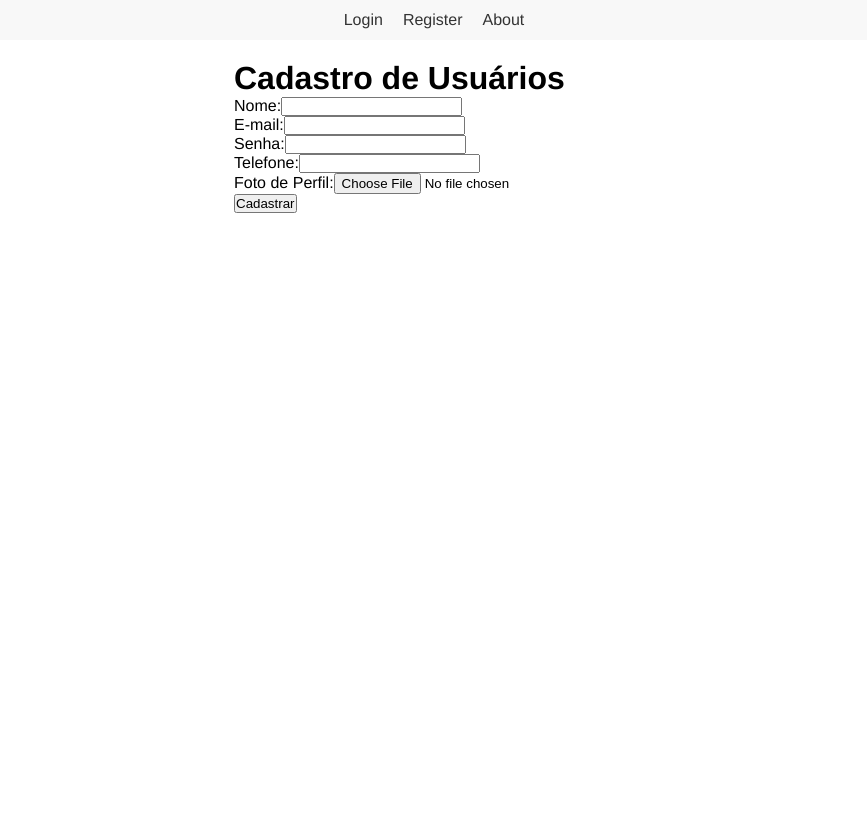
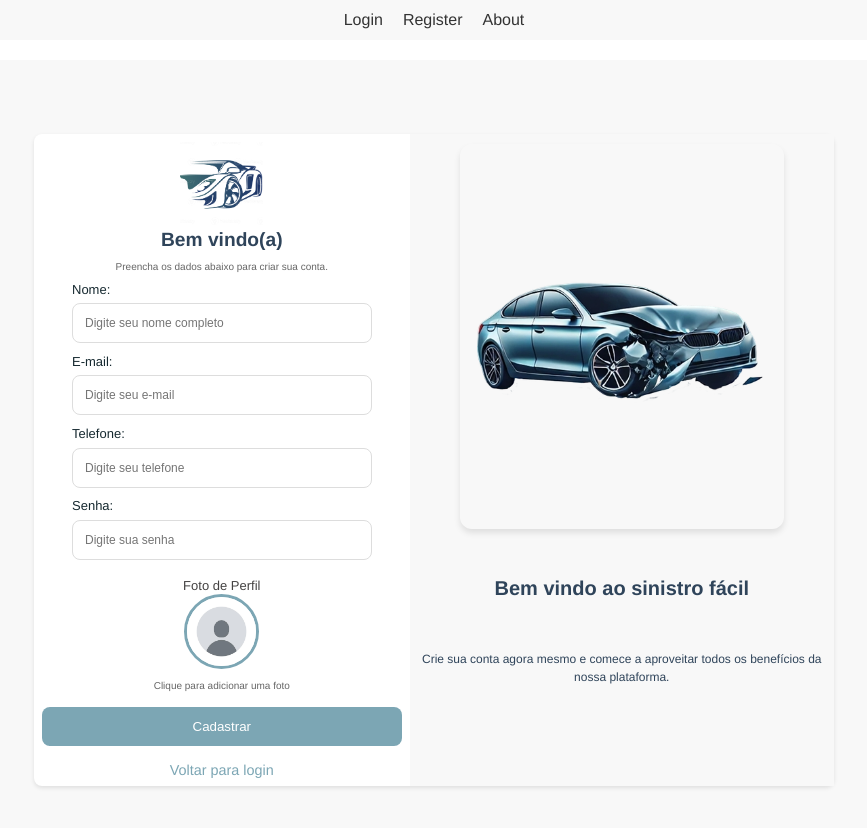
Before and after one commit to Guilhermebattista/Sinistro-facil, a Vue app: page /#/register in a window 1280 px wide. Shown: the top 828 px of the page, without its empty margins (206-1073 px from the left). Before the commit the page ends 800 px from the top, so only its background shows below. Built offline with nearby package versions, Linux system fonts and the light colour scheme.

Commit message:
Adicionei a pagina de cadastro de usuários

```diff
--- a/src/components/ForgotPassword.vue
+++ b/src/components/ForgotPassword.vue
@@ -93,12 +93,18 @@
     cursor: pointer;
     width: 100%;
     font-weight: bold;
+    transition: background-color 0.2s;
   }
 
   button:hover {
-    background-color: #36a374; /* Cor ao passar o mouse */
-    color: #f0f0f0;
+    background-color: #6b95a3;
+    color: #ffff; /* Cor ao passar o mouse */
+
   }
+  button:disabled {
+  opacity: 0.7;
+  cursor: not-allowed;
+}
 
   .link-container {
     margin-top: 20px;
--- a/src/components/Register.vue
+++ b/src/components/Register.vue
@@ -1,35 +1,126 @@
 <template>
+  <div class="page-container">
     <div class="registration">
-      <h1>Cadastro de Usuários</h1>
-      <form @submit.prevent="registerUser">
-        <div>
+      <!-- Seção do Formulário -->
+      <div class="form-section">
+        <div class="header">
+          <meta name="viewport" content="width=device-width, initial-scale=1, maximum-scale=1.1">
+          <img src="../assets/image.png" alt="Logo" class="logo" />
+          <h1 class="title">Bem vindo(a)</h1>
+          <p class="subtitle">Preencha os dados abaixo para criar sua conta.</p>
+        </div>
+
+        <form @submit.prevent="registerUser" class="form">
+          <!-- Dados Pessoais -->
+          <div class="input-group">
             <label for="name">Nome:</label>
-          <input type="text" v-model="user.name" required />
+            <input
+              id="name"
+              type="text"
+              v-model="user.name"
+              required
+              placeholder="Digite seu nome completo"
+              class="input"
+            />
           </div>
-        <div>
+
+          <div class="input-group">
             <label for="email">E-mail:</label>
-          <input type="email" v-model="user.email" required />
+            <input
+              id="email"
+              type="email"
+              v-model="user.email"
+              required
+              placeholder="Digite seu e-mail"
+              class="input"
+            />
           </div>
-        <div>
+
+          <div class="input-group">
+            <label for="phone">Telefone:</label>
+            <input
+              id="phone"
+              type="tel"
+              v-model="user.phone"
+              required
+              placeholder="Digite seu telefone"
+              class="input"
+              v-mask="'(##) #####-####'"
+            />
+          </div>
+
+          <div class="input-group">
             <label for="password">Senha:</label>
-          <input type="password" v-model="user.password" required />
+            <input
+              id="password"
+              type="password"
+              v-model="user.password"
+              required
+              placeholder="Digite sua senha"
+              class="input"
+            />
           </div>
-        <div>
-          <label for="phone">Telefone:</label>
-          <input type="text" v-model="user.phone" required />
+
+          <!-- Upload de Foto -->
+          <div class="profile-section">
+            <label class="text-perfil">Foto de Perfil</label>
+            <div class="profile-upload">
+              <div class="profile-preview" @click="triggerFileInput">
+                <img
+                  :src="profilePictureUrl || defaultProfilePicture"
+                  alt="Foto de Perfil"
+                  class="preview-image"
+                />
+                <div class="overlay">
+                  <span class="upload-icon">📷</span>
                 </div>
-        <div>
-          <label for="profilePicture">Foto de Perfil:</label>
-          <input type="file" @change="onFileChange" />
               </div>
-        <button type="submit">Cadastrar</button>
+              <input
+                type="file"
+                id="profilePicture"
+                ref="fileInput"
+                @change="onFileChange"
+                accept="image/*"
+                class="file-input"
+              />
+              <p class="upload-text" v-if="!profilePictureUrl">
+                Clique para adicionar uma foto
+              </p>
+            </div>
+          </div>
+
+          <!-- Botão e Mensagens -->
+          <div class="form-actions">
+            <p v-if="errorMessage" class="error-message">{{ errorMessage }}</p>
+            <button type="submit" class="submit-button">
+              {{ isLoading ? 'Cadastrando...' : 'Cadastrar' }}
+            </button>
+            <router-link to="/" class="login-link">
+              Voltar para login
+            </router-link>
+          </div>
         </form>
-      <p v-if="errorMessage" class="error">{{ errorMessage }}</p>
+      </div>
+
+      <!-- Seção da Imagem -->
+      <div class="image-section">
+        <div class="image-container">
+          <img src="../assets/cadastro.png" alt="Carro com sinistro" class="feature-image" />
+          <div class="image-text">
+            <h2 class="image-title">Bem vindo ao sinistro fácil</h2>
+            <p class="image-description">
+              Crie sua conta agora mesmo e comece a aproveitar todos os benefícios da nossa plataforma.
+            </p>
+          </div>
+        </div>
+      </div>
+    </div>
   </div>
 </template>
 
 <script>
 export default {
+  name: 'RegistrationPage',
   data() {
     return {
       user: {
@@ -39,26 +130,69 @@
         phone: '',
       },
       profilePicture: null,
+      profilePictureUrl: '',
       errorMessage: '',
-      };
+      isLoading: false,
+      defaultProfilePicture: require('../assets/user.jpg'),
+    }
   },
   methods: {
+    triggerFileInput() {
+      this.$refs.fileInput.click()
+    },
     onFileChange(event) {
-        this.profilePicture = event.target.files[0];
+      const file = event.target.files[0]
+      if (file) {
+        if (file.size > 5000000) { // 5MB
+          this.errorMessage = 'A imagem deve ter menos que 5MB'
+          return
+        }
+        this.profilePicture = file
+        this.profilePictureUrl = URL.createObjectURL(file)
+      }
     },
-      registerUser() {
-        if (this.validateForm()) {
-          console.log("Usuário cadastrado:", this.user);
-          this.resetForm();
+    async registerUser() {
+      try {
+        if (!this.validateForm()) return
+
+        this.isLoading = true
+        this.errorMessage = ''
+
+        // Simulação de envio para API
+        await new Promise(resolve => setTimeout(resolve, 1000))
+
+        // Aqui você implementaria a chamada real para sua API
+        console.log('Dados do cadastro:', {
+          ...this.user,
+          profilePicture: this.profilePicture
+        })
+
+        this.resetForm()
+        // Redirecionar ou mostrar mensagem de sucesso
+      } catch (error) {
+        this.errorMessage = 'Erro ao realizar cadastro. Tente novamente.'
+        console.error(error)
+      } finally {
+        this.isLoading = false
       }
     },
     validateForm() {
       if (!this.user.name || !this.user.email || !this.user.password || !this.user.phone) {
-          this.errorMessage = "Todos os campos são obrigatórios.";
-          return false;
+        this.errorMessage = 'Todos os campos são obrigatórios.'
+        return false
       }
-        this.errorMessage = '';
-        return true;
+      if (!this.validateEmail(this.user.email)) {
+        this.errorMessage = 'E-mail inválido.'
+        return false
+      }
+      if (this.user.password.length < 6) {
+        this.errorMessage = 'A senha deve ter no mínimo 6 caracteres.'
+        return false
+      }
+      return true
+    },
+    validateEmail(email) {
+      return /^[^\s@]+@[^\s@]+\.[^\s@]+$/.test(email)
     },
     resetForm() {
       this.user = {
@@ -66,19 +200,300 @@
         email: '',
         password: '',
         phone: '',
-        };
-        this.profilePicture = null;
+      }
+      this.profilePicture = null
+      this.profilePictureUrl = ''
+      this.errorMessage = ''
     },
   },
-  };
+}
 </script>
 
 <style scoped>
+
+.page-container {
+  min-height: 100vh;
+  width: 100%;
+  background-color: #f8f8f8;
+  display: flex;
+  align-items: center;
+  justify-content: center;
+  padding: 0.7rem;
+  border-radius: 10px;
+}
+
 .registration {
+  display: flex;
+  min-height: 320px;
+  width: 800px;
+  max-width: 800px;
+  background: #ffff;
+  border-radius: 8px;
+  box-shadow: 0 2px 4px rgba(0, 0, 0, 0.1);
+  overflow: visible;
+}
+
+.form-section {
+  flex: 0.8;
+  height: auto;
+  padding: 0.5rem;
+  max-width: 500px; /* Reduzido significativamente */
+}
+
+
+/* Ajuste para dispositivos móveis */
+@media (max-width: 640px) {
+  .page-container {
+    padding: 1rem;
+    min-height: 100vh;
+  }
+
+  .registration {
+    min-height: auto;
+    height: auto;
+  }
+
+  .form-section {
+    padding: 1.5rem;
+    height: auto;
+  }
+}
+
+.header {
+  text-align: center;
+  margin-bottom: 10px;
+}
+
+
+
+.title {
+  font-size: larger; /* Tamanho da fonte do cabeçalho */
+  margin-bottom: 10px;
+  color: #2f445a;
+}
+
+.subtitle {
+  color: #666;
+  font-size: 10px;
+}
+
+
+
+.input-group {
+  margin-bottom: 0.68rem;
+  padding-left:  30px;
+  padding-right: 30px;
+}
+
+.input-group label {
+  display: block;
+  margin-bottom: 0.4rem;
+  color: #162930;
+  font-size: 13px;
+}
+
+.input {
+  width: 100%;
+  padding: 0.75rem;
+  border: 1px solid #ddd;
+  border-radius: 8px;
+  font-size: 12px;
+  transition: border-color 0.2s;
+}
+
+.input:focus {
+  outline: none;
+  border-color: #7CA6B4;
+  box-shadow: 0 0 0 2px rgba(124, 166, 180, 0.2);
+}
+
+.profile-section {
+  text-align: center;
+  margin: 1rem 0;
+}
+
+.profile-upload {
+  display: flex;
+  flex-direction: column;
+  align-items: center;
+  gap: 0.7rem;
+}
+
+
+.profile-preview {
+  width: 75px;
+  height: 75px;
+  border-radius: 50%;
+  overflow: hidden;
+  border: 3px solid #7CA6B4;
+  cursor: pointer;
+  position: relative;
+}
+
+.preview-image {
+  width: 100%;
+  height: 100%;
+  object-fit: cover;
+}
+.logo {
+  max-width: 23%; /* Ajuste o tamanho do logo conforme necessário */
+  max-height: 20%;
+  margin-bottom: 0px; /* Espaçamento abaixo do logo */
+  margin-top: 0px;
+}
+.overlay {
+  position: absolute;
+  top: 0;
+  left: 0;
+  right: 0;
+  bottom: 0;
+  background: rgba(0, 0, 0, 0.3);
+  display: flex;
+  align-items: center;
+  justify-content: center;
+  opacity: 0;
+  transition: opacity 0.2s;
+}
+
+.profile-preview:hover .overlay {
+  opacity: 1;
+}
+
+.upload-icon {
+  font-size: 1.5rem;
+  color: white;
+}
+
+.file-input {
+  display: none;
+}
+
+.upload-text {
+  color: #666;
+  font-size: 10px
+}
+
+.form-actions {
+  text-align: center;
+}
+
+.error-message {
+  color: #dc2626;
+  margin-bottom: 1rem;
+  font-size: 0.9rem;
+}
+
+.submit-button {
+  width: 100%;
+  padding: 0.75rem;
+  background-color: #7CA6B4;
+  color: white;
+  border: none;
+  border-radius: 8px;
+  font-size: 13;
+  cursor: pointer;
+  transition: background-color 0.2s;
+}
+
+.submit-button:hover {
+  background-color: #6b95a3;
+}
+
+.submit-button:disabled {
+  opacity: 0.7;
+  cursor: not-allowed;
+}
+
+.login-link {
+  display: block;
+  margin-top: 1rem;
+  color: #7CA6B4;
+  text-decoration: none;
+  font-size: 0.9rem;
+}
+
+.login-link:hover {
+  text-decoration: underline;
+}
+.text-perfil{
+  font-size: 13px;
+  color: #444242;
+
+}
+
+.image-section {
+  flex: 0.9;
+  background-color: #f8f8f8;
+  padding: 10px;
+  display: flex;
+  align-items:  flex-start;
+  justify-content: center;
+}
+
+.image-container {
+  text-align: center;
+}
+
+.feature-image {
+  max-width: 80%;
+  height: auto;
+  border-radius: 12px;
+  margin-bottom: 1.5rem;
+  box-shadow: 0 4px 6px rgba(0, 0, 0, 0.1);
+}
+
+.image-text {
   max-width: 400px;
-    margin: auto;
+  margin: 0 auto;
 }
-  .error {
-    color: red;
+
+.image-title {
+  font-size: 20px;
+  color: #2f445a;
+  margin-bottom: 50px;
+  margin-top: 20px;
+}
+
+.image-description {
+  color: #2f445a;
+  font-size: 12px;
+  line-height: 1.5;
+}
+
+/* Responsividade */
+@media (max-width: 1024px) {
+  .registration {
+    flex-direction: column;
+  }
+
+  .form-section {
+    max-width: 100%;
+  }
+
+  .image-section {
+    padding: 2rem 1rem;
+  }
+}
+
+@media (max-width: 640px) {
+  .page-container {
+    padding: 1rem;
+  }
+
+  .registration {
+    border-radius: 8px;
+  }
+
+  .form-section {
+    padding: 1.5rem;
+  }
+
+  .title {
+    font-size: 1.5rem;
+  }
+
+  .image-section {
+    display: none;
+  }
 }
 </style>
--- a/src/router/index.js
+++ b/src/router/index.js
@@ -1,7 +1,7 @@
 import { createRouter, createWebHashHistory } from 'vue-router';
 import Login from '@/components/Login.vue';
 import Register from '@/components/Register.vue';
-import ForgotPassword from '@/components/ForgotPassword.vue'; // Importando o componente
+import ForgotPassword from '@/components/ForgotPassword.vue';
 
 const routes = [
   {
```
Also changed, not shown: src/components/Login.vue (+11 -1 lines), src/assets/cadastro.png (added), src/assets/user.jpg (added). Lines whose indentation alone changed are shown as unchanged.
